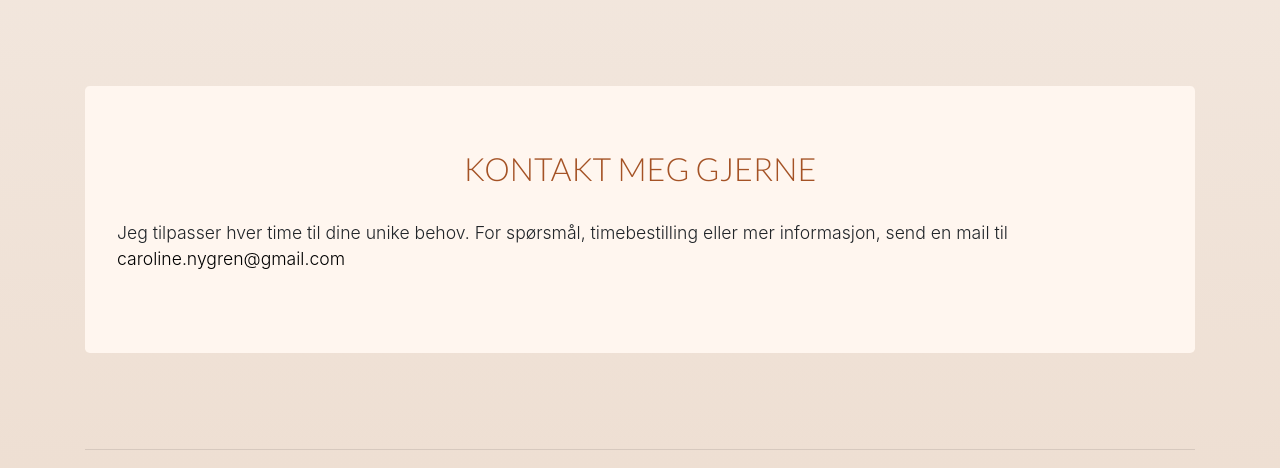
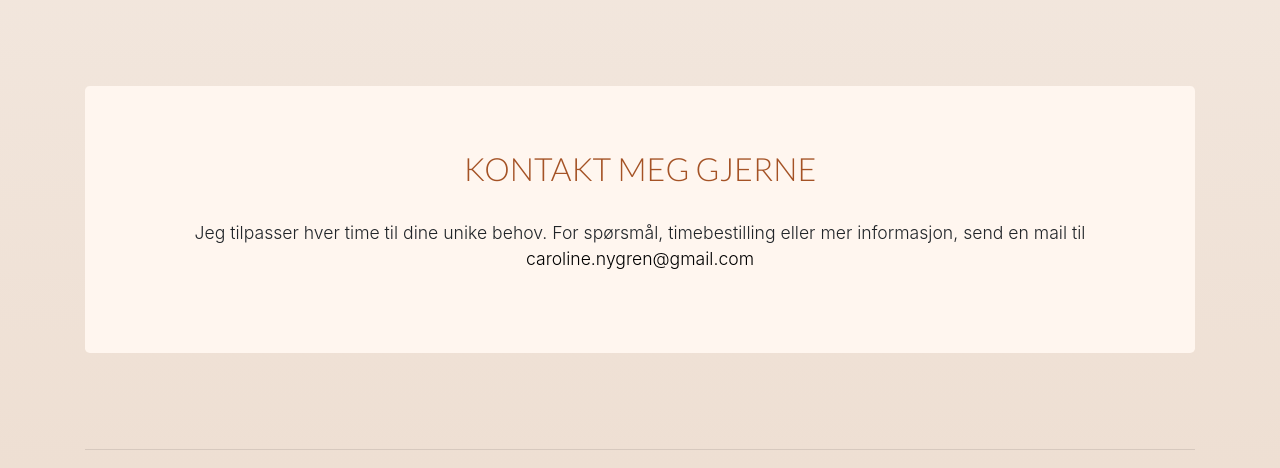
Before and after one commit to mariusgronli/caroline-massage, a Django app: page / in a window 1280 px wide. Shown: the part 1649-2117 px from the top of the page. Run offline with Django 3.2, Linux system fonts and the light colour scheme; some libraries are stand-ins or nearby versions; some web fonts are replaced.

Commit message:
html adjustments

```diff
--- a/hjemmeside/templates/massasje/index.html
+++ b/hjemmeside/templates/massasje/index.html
@@ -105,7 +105,7 @@
     <div class="jumbotron" style="background-color: #fff6ef!important">
       <h1 class="product-header text-center"> KONTAKT MEG GJERNE </h1>
       <br>
-        <p class="lead size-adjust-p">Jeg tilpasser hver time til dine unike behov.
+        <p class="lead size-adjust-p text-center">Jeg tilpasser hver time til dine unike behov.
           For spørsmål, timebestilling eller mer informasjon, send en mail til
           <a href="mailto:caroline.nygren@gmail.com" style="color:black;">caroline.nygren@gmail.com</a></p>
       </div>
```
